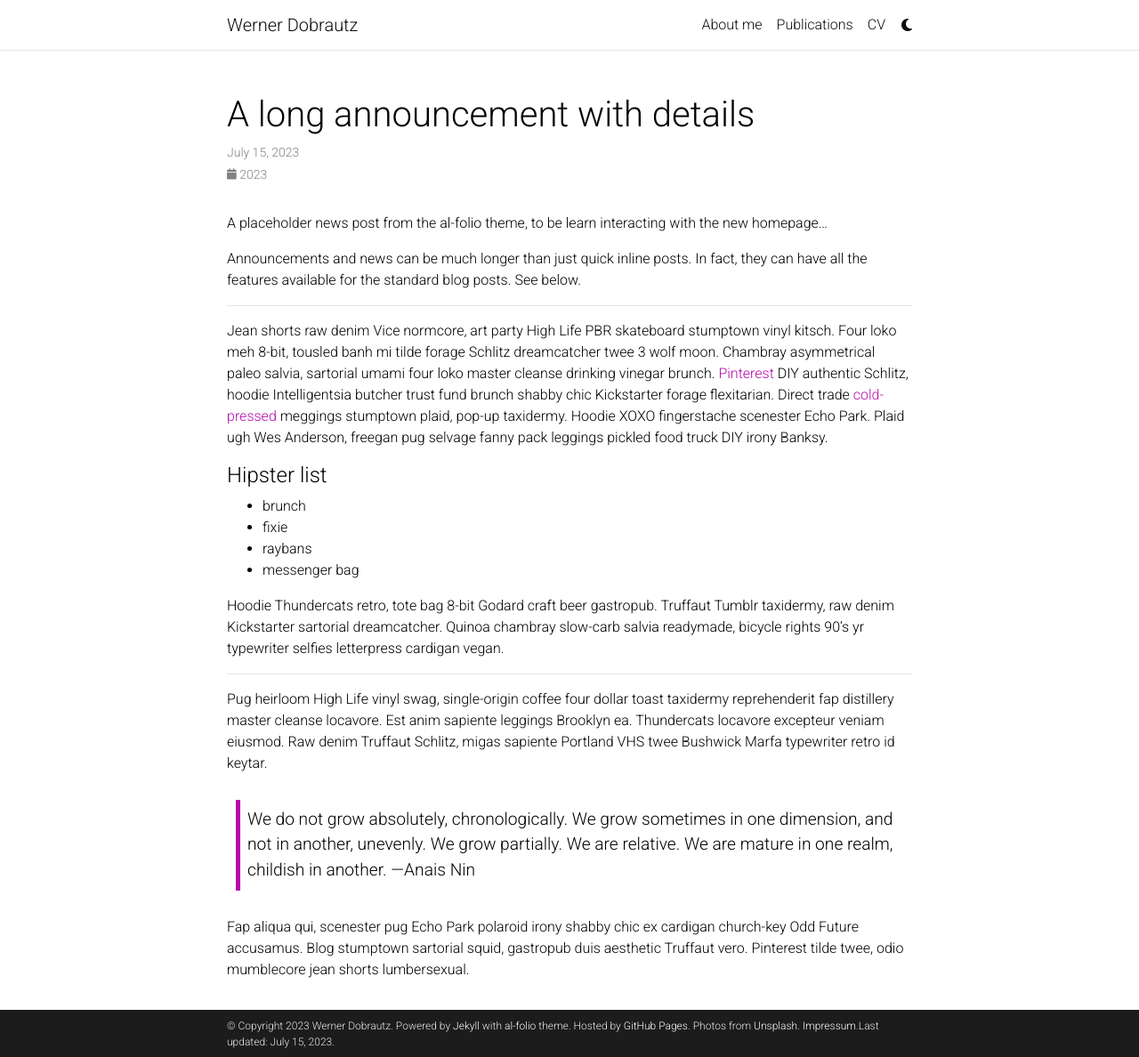
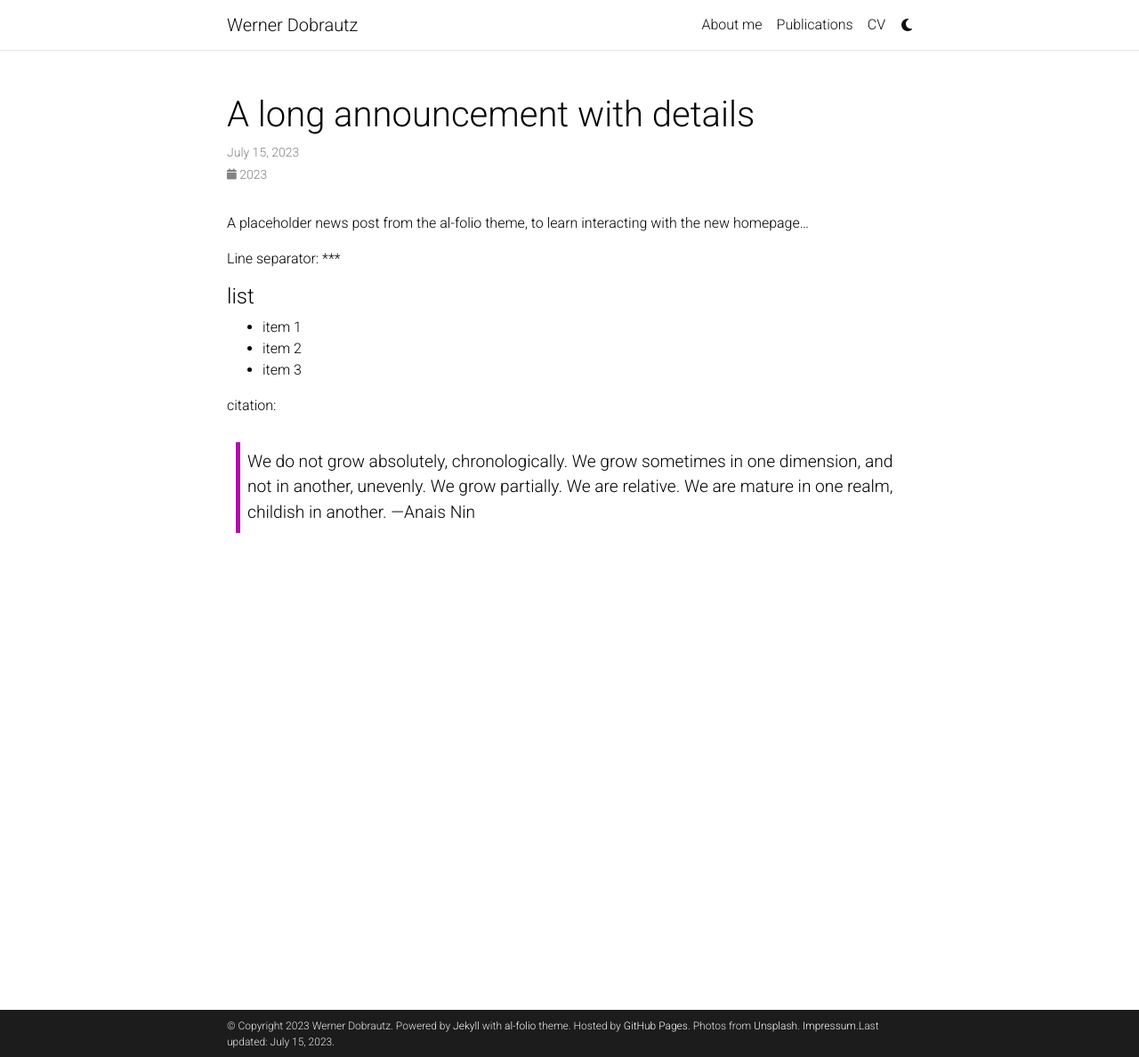
Before and after one commit to dobrautz/dobrautz.github.io, a Jekyll site: the page built from _news/announcement_2.md, in a window 1280 px wide and 1188 px high. Shown: the whole window at 89% size. Built offline with Jekyll 4.4.1, drawn with Linux system fonts in a browser that asks for light colours; comment, search, counter and statistics services are not loaded; a style sheet for code colours, icons or effects is not loaded.

Commit message:
Update announcement_2.md

```diff
--- a/_news/announcement_2.md
+++ b/_news/announcement_2.md
@@ -7,30 +7,19 @@ related_posts: false
 ---
 
 
-A placeholder news post from the al-folio theme, to be learn interacting with the new homepage...
+A placeholder news post from the al-folio theme, to learn interacting with the new homepage...
 
-
-Announcements and news can be much longer than just quick inline posts. In fact, they can have all the features available for the standard blog posts. See below.
-
+Line separator:
 ***
 
-Jean shorts raw denim Vice normcore, art party High Life PBR skateboard stumptown vinyl kitsch. Four loko meh 8-bit, tousled banh mi tilde forage Schlitz dreamcatcher twee 3 wolf moon. Chambray asymmetrical paleo salvia, sartorial umami four loko master cleanse drinking vinegar brunch. <a href="https://www.pinterest.com">Pinterest</a> DIY authentic Schlitz, hoodie Intelligentsia butcher trust fund brunch shabby chic Kickstarter forage flexitarian. Direct trade <a href="https://en.wikipedia.org/wiki/Cold-pressed_juice">cold-pressed</a> meggings stumptown plaid, pop-up taxidermy. Hoodie XOXO fingerstache scenester Echo Park. Plaid ugh Wes Anderson, freegan pug selvage fanny pack leggings pickled food truck DIY irony Banksy.
-
-#### Hipster list
+#### list
 <ul>
-    <li>brunch</li>
-    <li>fixie</li>
-    <li>raybans</li>
-    <li>messenger bag</li>
+    <li>item 1</li>
+    <li>item 2</li>
+    <li>item 3</li>
 </ul>
 
-Hoodie Thundercats retro, tote bag 8-bit Godard craft beer gastropub. Truffaut Tumblr taxidermy, raw denim Kickstarter sartorial dreamcatcher. Quinoa chambray slow-carb salvia readymade, bicycle rights 90's yr typewriter selfies letterpress cardigan vegan.
-
-***
-
-Pug heirloom High Life vinyl swag, single-origin coffee four dollar toast taxidermy reprehenderit fap distillery master cleanse locavore. Est anim sapiente leggings Brooklyn ea. Thundercats locavore excepteur veniam eiusmod. Raw denim Truffaut Schlitz, migas sapiente Portland VHS twee Bushwick Marfa typewriter retro id keytar.
+citation:
 
 > We do not grow absolutely, chronologically. We grow sometimes in one dimension, and not in another, unevenly. We grow partially. We are relative. We are mature in one realm, childish in another.
 > —Anais Nin
-
-Fap aliqua qui, scenester pug Echo Park polaroid irony shabby chic ex cardigan church-key Odd Future accusamus. Blog stumptown sartorial squid, gastropub duis aesthetic Truffaut vero. Pinterest tilde twee, odio mumblecore jean shorts lumbersexual.
```
